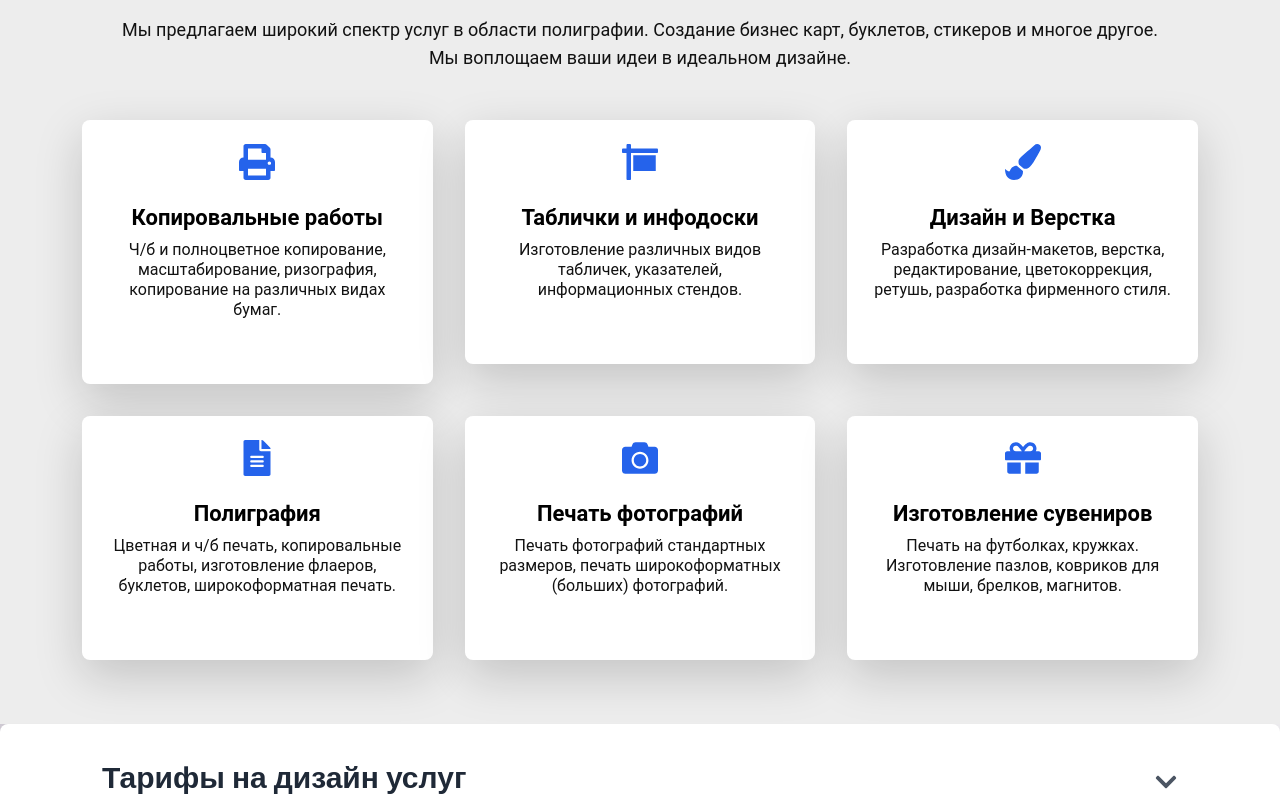
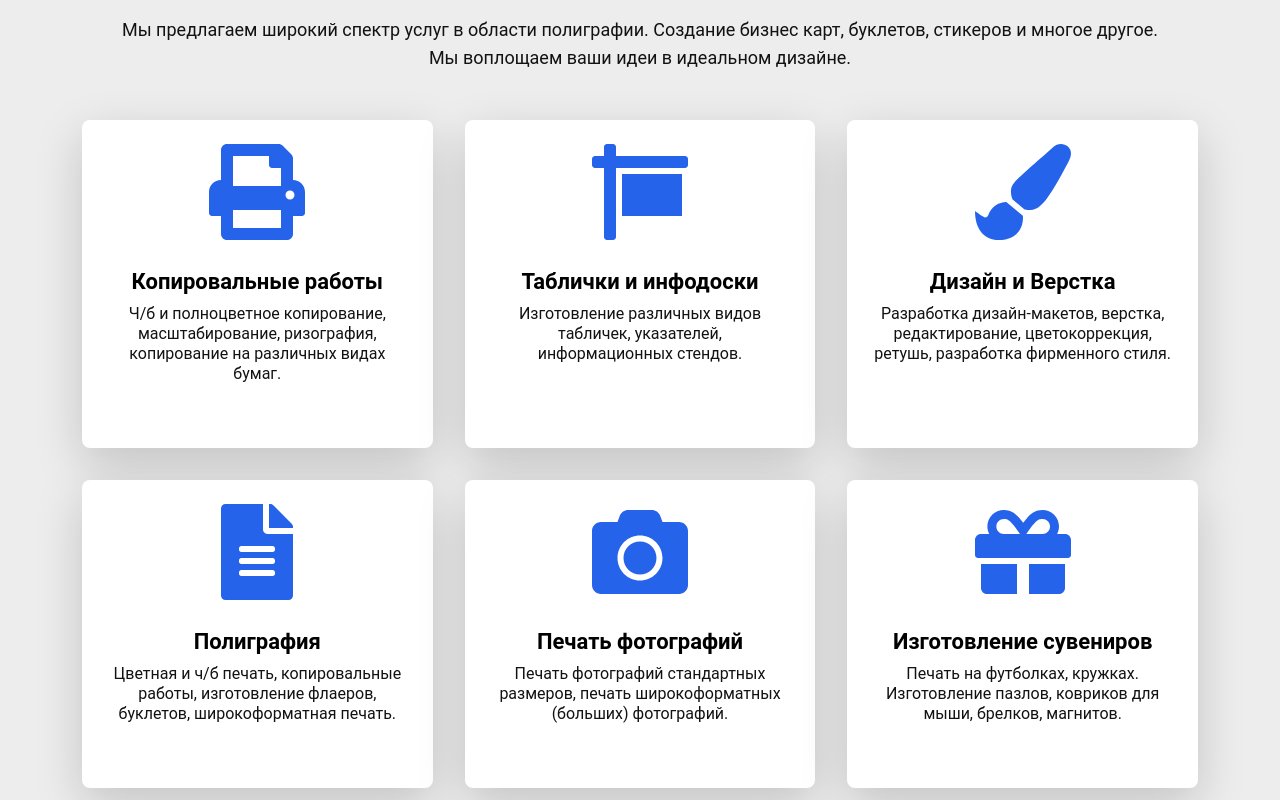
Before and after one commit to VioleGracex/web1, a React (Create React App) app: page / in a window 1280 px wide. Shown: the part 880-1680 px from the top of the page. Built offline with nearby package versions, Linux system fonts and the light colour scheme; no server answers.

Commit message:
Update Services.js

```diff
--- a/src/components/HomeComponents/Services.js
+++ b/src/components/HomeComponents/Services.js
@@ -28,12 +28,12 @@ export const Services = () => {
         <div className="grid grid-cols-1 sm:grid-cols-2 md:grid-cols-3 gap-8">
           {services.map((service, index) => (
             <Link to={service.link} key={index} className="no-underline">
-              <div className="service-item bg-white shadow-lg p-6 rounded-lg hover:scale-105 transform transition-all duration-300">
-                <div className="service-icon text-4xl mb-4 text-blue-600">
+              <div className="service-item bg-white shadow-lg p-6 rounded-lg hover:scale-105 transform transition-all duration-300 flex flex-col h-full">
+                <div className="service-icon text-8xl mb-2 text-blue-600 flex-shrink-0">
                   {service.icon}
                 </div>
-                <h5 className="text-xl font-bold text-black mb-2">{service.title}</h5>
-                <p className="text-sm text-gray-600">{service.description}</p>
+                <h5 className="text-xl font-bold text-black mb-2 flex-shrink-0">{service.title}</h5>
+                <p className="text-sm text-gray-600 flex-grow">{service.description}</p>
               </div>
             </Link>
           ))}
```
